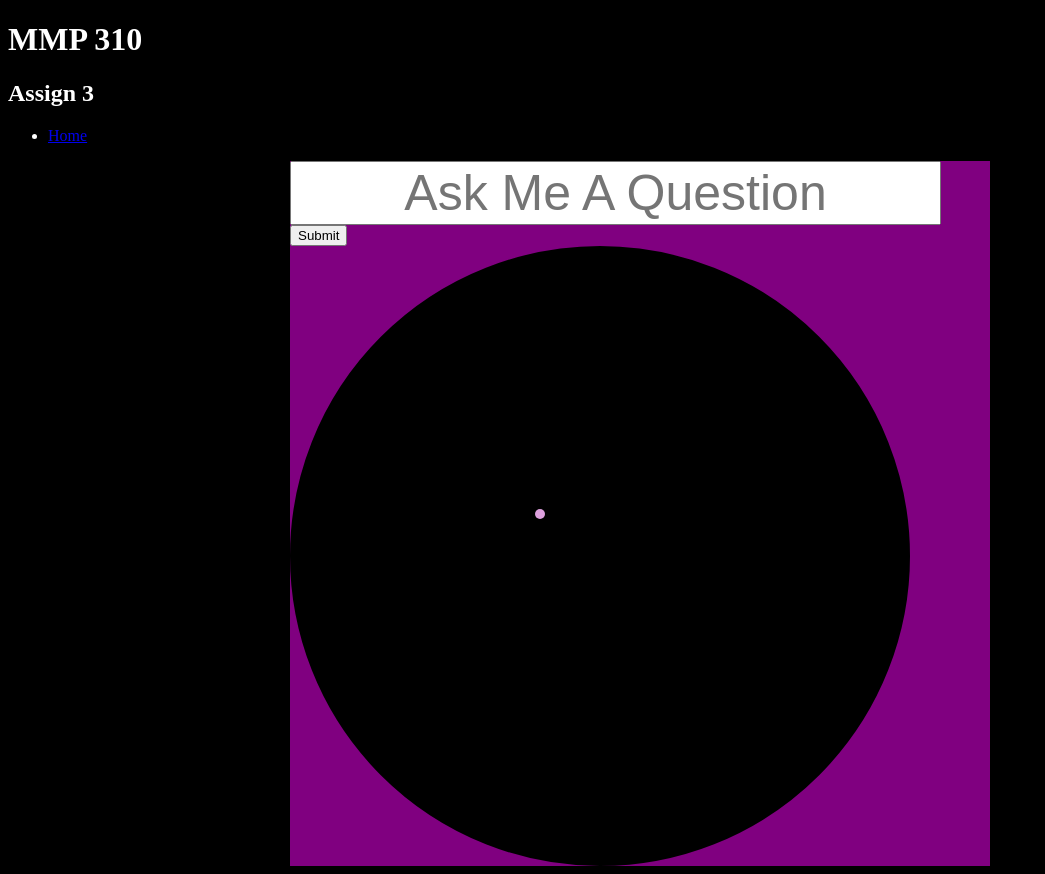
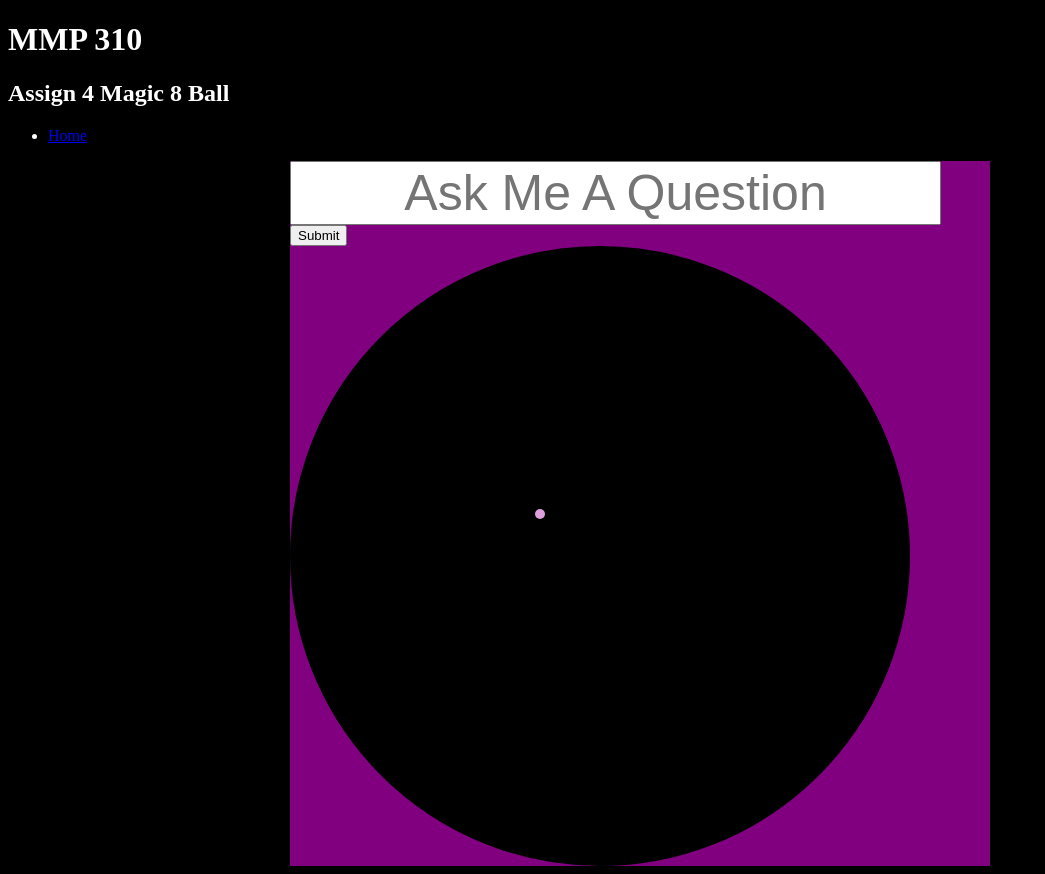
Before and after one commit to montenegroo/MMP310, a plain HTML site: page assign4.html in a window 1280 px wide. Shown: the whole page, without its empty margins (0-1045 px from the left). Drawn offline with Linux system fonts and the light colour scheme.

Commit message:
Update assign4.html

```diff
--- a/assign4.html
+++ b/assign4.html
@@ -9,7 +9,7 @@
 <body id="home">
     <header>
     <h1>MMP 310</h1>
-        <h2>Assign 3</h2>
+        <h2>Assign 4 Magic 8 Ball</h2>
         </header>
     <nav>
         <ul>
```
